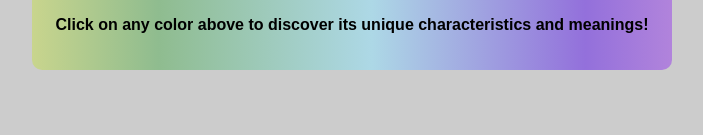
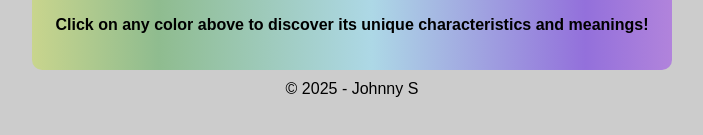
Before and after one commit to johnny603/ofa-frontend-lab-2025, a plain HTML site: page colors/red.html in a window 1280 px wide. Shown: the part 269-404 px from the top of the page, without its empty margins (288-991 px from the left). Drawn offline with Linux system fonts and the light colour scheme.

Commit message:
updated footer for all pages

```diff
--- a/colors/rainbow.css
+++ b/colors/rainbow.css
@@ -63,3 +63,12 @@ nav ul li a {
 	50% {background-position: 100% 50%;}
 	100% {background-position: 0% 50%;}
 }
+
+footer {
+	position: relative;
+	bottom: 0;
+	right: 0;
+	padding: 10px;
+	color: black;
+	text-align: center;
+  }
--- a/colors/red.html
+++ b/colors/red.html
@@ -27,4 +27,5 @@
         <p>Click on any color above to discover its unique characteristics and meanings!</p>
     </div>
 </body>
+<footer>© 2025 - Johnny S</footer>
 </html>
```
Also changed, not shown: colors/blue.html (+1 -0 lines), colors/green.html (+1 -0 lines), colors/indexColors.html (+1 -0 lines), colors/orange.html (+1 -0 lines), colors/purple.html (+1 -0 lines), colors/yellow.html (+1 -0 lines).
